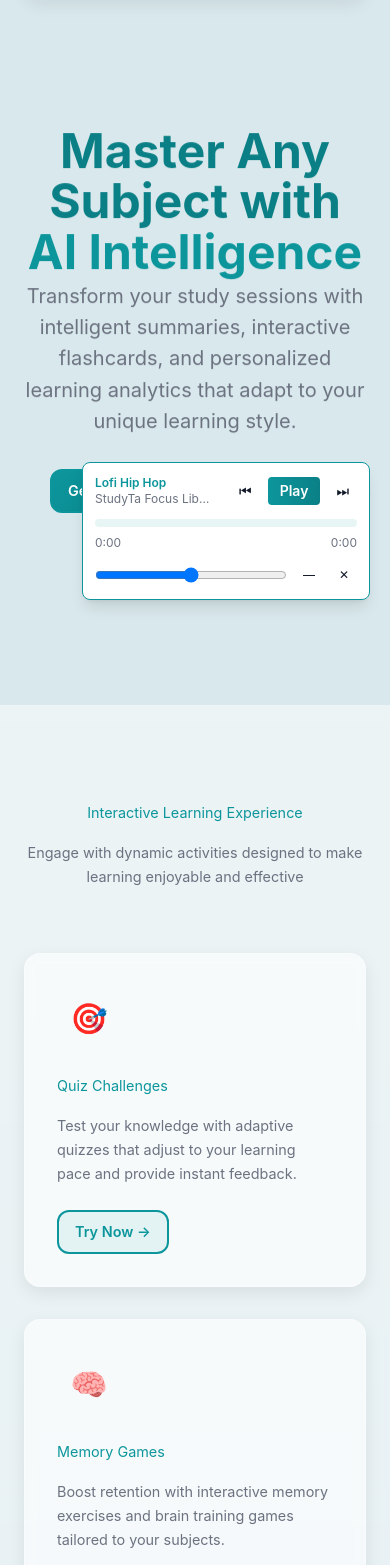
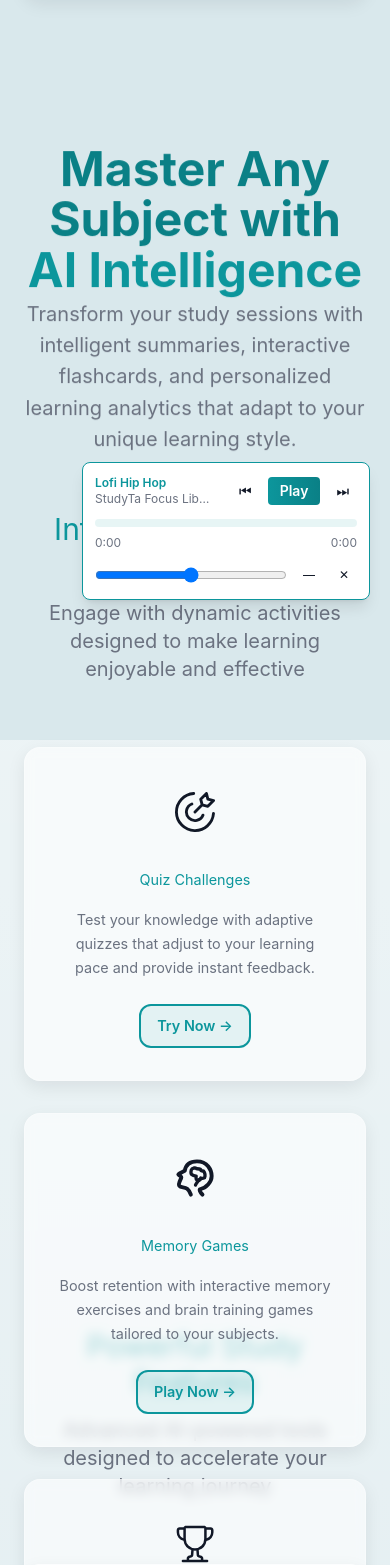
Before and after one commit to Hachimanka/StudyTaa, a React (Vite) app in the folder frontend/: page / in a window 390 px wide. Shown: the part 104-1669 px from the top of the page. Built offline with nearby package versions, Linux system fonts and the light colour scheme; no server answers.

Commit message:
Enhance Landing Page with SVG Icons and Improved Layout

```diff
--- a/frontend/src/pages/Landing.jsx
+++ b/frontend/src/pages/Landing.jsx
@@ -3,15 +3,95 @@ import { Link } from "react-router-dom";
 import { motion } from "framer-motion";
 import TopNav from "../components/TopNav";
 
+// Inline SVG icons adapted for React (use currentColor for theming)
+const IconQuiz = (
+  <svg viewBox="0 0 14 14" className="w-10 h-10 themed-icon" aria-hidden>
+    <g fill="none" stroke="currentColor" strokeLinecap="round" strokeLinejoin="round">
+      <path d="M13.48 7.516a6.5 6.5 0 1 1-6.93-7" />
+      <path d="M9.79 8.09A3 3 0 1 1 5.9 4.21M7 7l2.5-2.5m2 .5l-2-.5l-.5-2l2-2l.5 2l2 .5z" />
+    </g>
+  </svg>
+);
+
+const IconMemory = (
+  <svg viewBox="0 0 48 48" className="w-10 h-10 themed-icon" aria-hidden>
+    <g fill="none" stroke="currentColor">
+      <path
+        strokeLinecap="round"
+        strokeLinejoin="round"
+        strokeWidth="4.667"
+        d="M19.036 44c-.98-3.195-2.458-5.578-4.435-7.147c-2.965-2.353-7.676-.89-9.416-3.318c-1.74-2.428 1.219-6.892 2.257-9.526c1.039-2.634-3.98-3.565-3.394-4.313c.39-.499 2.927-1.937 7.609-4.316C12.987 7.794 17.9 4 26.398 4C39.144 4 44 14.806 44 21.68c0 6.872-5.88 14.276-14.256 15.873c-.749 1.09.331 3.24 3.24 6.447"
+      />
+      <path
+        strokeLinejoin="round"
+        strokeWidth="4"
+        d="M19.5 14.5c-.654 2.534-.46 4.314.583 5.339c1.042 1.024 2.818 1.695 5.328 2.01c-.57 3.269.125 4.802 2.083 4.6c1.958-.201 3.135-1.015 3.53-2.44c3.06.86 4.719.14 4.976-2.16c.385-3.45-1.475-6.201-2.238-6.201c-.762 0-2.738-.093-2.738-1.148s-2.308-1.65-4.391-1.65s-.83-1.405-3.69-.85c-1.907.37-3.055 1.203-3.443 2.5Z"
+        clipRule="evenodd"
+      />
+      <path strokeLinecap="round" strokeWidth="4" d="M30.5 25.5c-1.017.631-2.412 1.68-3 2.5c-1.469 2.05-2.66 3.298-2.92 4.608" />
+    </g>
+  </svg>
+);
+
+const IconStreaks = (
+  <svg viewBox="0 0 24 24" className="w-10 h-10 themed-icon" aria-hidden>
+    <path
+      fill="currentColor"
+      d="M5.09 10.121A5.251 5.251 0 0 1 1 5V3.75C1 2.784 1.784 2 2.75 2h2.364c.236-.586.81-1 1.48-1h10.812c.67 0 1.244.414 1.48 1h2.489c.966 0 1.75.784 1.75 1.75V5a5.252 5.252 0 0 1-4.219 5.149a7.01 7.01 0 0 1-4.644 5.478l.231 3.003a.5.5 0 0 0 .034.031c.079.065.303.203.836.282c.838.124 1.637.81 1.637 1.807v.75h2.25a.75.75 0 0 1 0 1.5H4.75a.75.75 0 0 1 0-1.5H7v-.75c0-.996.8-1.683 1.637-1.807c.533-.08.757-.217.836-.282a.5.5 0 0 0 .034-.031l.231-3.003A7.012 7.012 0 0 1 5.09 10.12ZM6.5 2.594V9a5.5 5.5 0 1 0 11 0V2.594a.094.094 0 0 0-.094-.094H6.594a.094.094 0 0 0-.094.094Zm4.717 13.363l-.215 2.793l-.001.021l-.003.043a1.212 1.212 0 0 1-.022.147c-.05.237-.194.567-.553.86c-.348.286-.853.5-1.566.605a.478.478 0 0 0-.274.136a.264.264 0 0 0-.083.188v.75h7v-.75a.264.264 0 0 0-.083-.188a.478.478 0 0 0-.274-.136c-.713-.105-1.218-.32-1.567-.604c-.358-.294-.502-.624-.552-.86a1.22 1.22 0 0 1-.025-.19l-.001-.022l-.215-2.793a7.069 7.069 0 0 1-1.566 0ZM19 8.578A3.751 3.751 0 0 0 21.625 5V3.75a.25.25 0 0 0-.25-.25H19ZM5 3.5H2.75a.25.25 0 0 0-.25.25V5A3.752 3.752 0 0 0 5 8.537Z"
+    />
+  </svg>
+);
+
+const IconSummarizer = (
+  <svg viewBox="0 0 16 16" className="w-10 h-10 themed-icon" aria-hidden>
+    <path
+      fill="currentColor"
+      d="M5 1a.5.5 0 0 1 .5.5V2h2v-.5a.5.5 0 0 1 1 0V2h2v-.5a.5.5 0 0 1 1 0V2A1.5 1.5 0 0 1 13 3.5v2.536a2.547 2.547 0 0 0-1 .406V3.5a.5.5 0 0 0-.5-.5h-7a.5.5 0 0 0-.5.5v10a.5.5 0 0 0 .5.5h1.547v.002a1.59 1.59 0 0 0 .068.998H4.5A1.5 1.5 0 0 1 3 13.5v-10A1.5 1.5 0 0 1 4.5 2v-.5A.5.5 0 0 1 5 1Zm5 7c.107 0 .206.034.288.091L9.378 9H6a.5.5 0 0 1 0-1h4Zm-3.004 3.435A.5.5 0 0 0 6.5 11H6a.5.5 0 0 0 0 1h.5a.498.498 0 0 0 .157-.025c.097-.189.21-.37.339-.54ZM6 5a.5.5 0 0 0 0 1h4a.5.5 0 0 0 0-1H6Zm6.338 2.455a1.56 1.56 0 0 1 2.207 2.207l-4.289 4.288a2.777 2.777 0 0 1-1.29.731l-1.211.303a.61.61 0 0 1-.74-.74l.304-1.21c.122-.489.374-.935.73-1.29l4.289-4.289Z"
+    />
+  </svg>
+);
+
+const IconFlashcards = (
+  <svg viewBox="0 0 24 24" className="w-10 h-10 themed-icon" aria-hidden>
+    <path
+      fill="none"
+      stroke="currentColor"
+      strokeLinecap="round"
+      strokeLinejoin="round"
+      strokeWidth="2"
+      d="m3.604 7.197l7.138-3.109a.96.96 0 0 1 1.27.527l4.924 11.902a1 1 0 0 1-.514 1.304L9.285 20.93a.96.96 0 0 1-1.271-.527L3.09 8.5a1 1 0 0 1 .514-1.304zM15 4h1a1 1 0 0 1 1 1v3.5M20 6c.264.112.52.217.768.315a1 1 0 0 1 .53 1.311L19 13"
+    />
+  </svg>
+);
+
+const IconLibrary = (
+  <svg viewBox="0 0 256 256" className="w-10 h-10 themed-icon" aria-hidden>
+    <path
+      fill="currentColor"
+      d="m231.65 194.55l-33.19-157.8a16 16 0 0 0-19-12.39l-46.81 10.06a16.08 16.08 0 0 0-12.3 19l33.19 157.8A16 16 0 0 0 169.16 224a16.25 16.25 0 0 0 3.38-.36l46.81-10.06a16.09 16.09 0 0 0 12.3-19.03ZM136 50.15v-.09l46.8-10l3.33 15.87L139.33 66Zm6.62 31.47l46.82-10.05l3.34 15.9L146 97.53Zm6.64 31.57l46.82-10.06l13.3 63.24l-46.82 10.06ZM216 197.94l-46.8 10l-3.33-15.87l46.8-10.07l3.33 15.85v.09ZM104 32H56a16 16 0 0 0-16 16v160a16 16 0 0 0 16 16h48a16 16 0 0 0 16-16V48a16 16 0 0 0-16-16ZM56 48h48v16H56Zm0 32h48v96H56Zm48 128H56v-16h48v16Z"
+    />
+  </svg>
+);
+
+const IconAnalytics = (
+  <svg viewBox="0 0 32 32" className="w-10 h-10 themed-icon" aria-hidden>
+    <path fill="currentColor" d="M4 2H2v26a2 2 0 0 0 2 2h26v-2H4Z" />
+    <path fill="currentColor" d="M30 9h-7v2h3.59L19 18.59l-4.29-4.3a1 1 0 0 0-1.42 0L6 21.59L7.41 23L14 16.41l4.29 4.3a1 1 0 0 0 1.42 0l8.29-8.3V16h2Z" />
+  </svg>
+);
+
 export default function Landing() {
   return (
-    <div id="landingPage" className="min-h-screen flex flex-col">
+    <div
+      id="landingPage"
+      className="min-h-screen flex flex-col overflow-y-auto snap-y snap-mandatory"
+    >
+      {/* Hero Section containing TopNav + header content */}
+      <section className="relative h-screen overflow-hidden flex flex-col snap-start">
+        {/* Ensure nav renders above decorative overlay */}
         <TopNav />
-
-      {/* Hero Section */}
-      <section className="relative py-32 px-6 overflow-hidden flex-grow">
-        <div className="absolute inset-0 opacity-10"></div>
-        <div className="max-w-7xl mx-auto text-center relative z-10">
+        <div className="absolute inset-0 opacity-10 pointer-events-none z-0"></div>
+        <div className="flex flex-col flex-grow px-6 max-w-7xl w-full mx-auto text-center justify-center relative z-10">
           <motion.div
             initial={{ opacity: 0, y: 40 }}
             whileInView={{ opacity: 1, y: 0 }}
@@ -55,15 +135,12 @@ export default function Landing() {
             >
               Get Started Free
             </Link>
-            <button className="btn-modern btn-secondary text-body">
-              Watch Demo
-            </button>
           </motion.div>
         </div>
       </section>
 
       {/* Fun Activities Section */}
-    <section className="py-24 px-6 section-surface bg-[#EDF1F6]">
+    <section className="h-screen px-6 section-surface bg-[#EDF1F6] flex items-center snap-start">
         <div className="max-w-7xl mx-auto">
           <motion.div
             initial={{ opacity: 0, y: 40 }}
@@ -72,10 +149,10 @@ export default function Landing() {
             viewport={{ once: true }}
             className="text-center mb-16"
           >
-            <h2 className="text-heading text-primary mb-4">
+            <h2 className="text-heading text-primary mb-4 text-3xl">
               Interactive Learning Experience
             </h2>
-            <p className="text-body text-muted max-w-2xl mx-auto">
+            <p className="text-body text-xl text-muted max-w-2xl mx-auto">
               Engage with dynamic activities designed to make learning enjoyable
               and effective
             </p>
@@ -84,19 +161,19 @@ export default function Landing() {
           <div className="grid md:grid-cols-3 gap-8">
             {[
               {
-                icon: "🎯",
+                icon: IconQuiz,
                 title: "Quiz Challenges",
                 text: "Test your knowledge with adaptive quizzes that adjust to your learning pace and provide instant feedback.",
                 btn: "Try Now →",
               },
               {
-                icon: "🧠",
+                icon: IconMemory,
                 title: "Memory Games",
                 text: "Boost retention with interactive memory exercises and brain training games tailored to your subjects.",
                 btn: "Play Now →",
               },
               {
-                icon: "🏆",
+                icon: IconStreaks,
                 title: "Study Streaks",
                 text: "Build consistent study habits with daily challenges and achievement badges that motivate progress.",
                 btn: "Start Streak →",
@@ -110,16 +187,16 @@ export default function Landing() {
                 viewport={{ once: true }}
                 whileHover={{ scale: 1.05, y: -8, boxShadow: "0 12px 24px rgba(0,0,0,0.15)", transition: { type: "spring", stiffness: 300 } }}
 
-                className="glass-card p-8 interactive cursor-pointer"
+                className="glass-card p-8 interactive cursor-pointer flex flex-col items-center text-center"
               >
                 <div className="w-16 h-16 rounded-3xl flex items-center justify-center mb-6 gradient-primary">
-                  <span className="text-white text-3xl">{item.icon}</span>
+                  {item.icon}
                 </div>
                 <h3 className="text-subheading text-primary mb-4">{item.title}</h3>
                 <p className="text-body text-muted mb-6">{item.text}</p>
-                <button className="btn-modern btn-secondary text-caption">
+                <Link to="/login" className="btn-modern btn-secondary text-caption">
                   {item.btn}
-                </button>
+                </Link>
               </motion.div>
             ))}
           </div>
@@ -129,7 +206,7 @@ export default function Landing() {
       {/* Features Section */}
       <section
         id="features"
-        className="py-24 px-6 hero-surface"
+        className="h-screen px-6 hero-surface flex items-center snap-start"
       >
         <div className="max-w-7xl mx-auto ">
           <motion.div
@@ -139,10 +216,10 @@ export default function Landing() {
             viewport={{ once: true }}
             className="text-center mb-16"
           >
-            <h2 className="text-heading text-primary mb-4">
+            <h2 className="text-heading text-primary mb-4 text-3xl">
               Powerful Study Features
             </h2>
-            <p className="text-body text-muted max-w-2xl mx-auto">
+            <p className="text-body text-xl text-muted max-w-2xl mx-auto">
               Advanced AI-powered tools designed to accelerate your learning
               journey
             </p>
@@ -150,10 +227,10 @@ export default function Landing() {
 
           <div className="grid md:grid-cols-2 lg:grid-cols-4 gap-8">
             {[
-              { icon: "📝", title: "AI Summarizer", text: "Convert lengthy texts into concise, digestible summaries with key insights highlighted" },
-              { icon: "🃏", title: "Smart Flashcards", text: "Auto-generate intelligent flashcards from your study materials with spaced repetition" },
-              { icon: "📚", title: "Digital Library", text: "Organize and access all your study materials in one centralized, searchable location" },
-              { icon: "📊", title: "Learning Analytics", text: "Track progress with detailed insights and identify areas for improvement" },
+              { icon: IconSummarizer, title: "AI Summarizer", text: "Convert lengthy texts into concise, digestible summaries with key insights highlighted" },
+              { icon: IconFlashcards, title: "Smart Flashcards", text: "Auto-generate intelligent flashcards from your study materials with spaced repetition" },
+              { icon: IconLibrary, title: "Digital Library", text: "Organize and access all your study materials in one centralized, searchable location" },
+              { icon: IconAnalytics, title: "Learning Analytics", text: "Track progress with detailed insights and identify areas for improvement" },
             ].map((item, i) => (
               <motion.div
                 key={i}
@@ -165,7 +242,7 @@ export default function Landing() {
                 className="glass-card p-6 text-center interactive cursor-pointer"
               >
                 <div className="w-20 h-20 rounded-3xl mx-auto mb-6 flex items-center justify-center gradient-primary">
-                  <span className="text-white text-3xl">{item.icon}</span>
+                  {item.icon}
                 </div>
                 <h3 className="text-subheading text-primary mb-3">{item.title}</h3>
                 <p className="text-body text-muted">{item.text}</p>
@@ -176,7 +253,7 @@ export default function Landing() {
       </section>
 
       {/* How It Works Section */}
-    <section id="how-it-works" className="py-24 px-6 section-surface bg-[#FFFFFF]">
+    <section id="how-it-works" className="h-screen px-6 section-surface bg-[#FFFFFF] flex items-center snap-start">
         <div className="max-w-7xl mx-auto">
           <motion.div
             initial={{ opacity: 0, y: 40 }}
@@ -185,8 +262,8 @@ export default function Landing() {
             viewport={{ once: true }}
             className="text-center mb-16"
           >
-            <h2 className="text-heading text-primary mb-4">How It Works</h2>
-            <p className="text-body text-muted max-w-2xl mx-auto">
+            <h2 className="text-heading text-primary mb-4 text-3xl">How It Works</h2>
+            <p className="text-body text-xl text-muted max-w-2xl mx-auto">
               Simple steps to start your learning journey with Lemivon
             </p>
           </motion.div>
@@ -219,37 +296,44 @@ export default function Landing() {
         </div>
       </section>
 
-  {/* About Us Section */}
-  <section id="about" className="py-24 px-6 section-surface bg-[#FFFFFF]">
-        <div className="max-w-7xl mx-auto text-center">
+  {/* About Section + Footer (full-height, footer pinned to bottom) */}
+  <section
+    id="about"
+    className="h-screen section-surface bg-[#FFFFFF] flex flex-col snap-start"
+  >
+    <div className="max-w-7xl w-full mx-auto px-6 py-16 flex-grow text-center">
       <motion.div
         initial={{ opacity: 0, y: 40 }}
         whileInView={{ opacity: 1, y: 0 }}
         transition={{ duration: 0.8 }}
         viewport={{ once: true }}
       >
-            <h2 className="text-heading text-primary mb-4">About Us</h2>
-            <p className="text-body text-muted max-w-3xl mx-auto">
+        <h2 className="text-heading text-primary mb-4 text-3xl">About Us</h2>
+        <p className="text-body text-xl text-muted max-w-3xl mx-auto">
           Lemivon was created by passionate students and developers who
-              believe learning should be smarter, interactive, and accessible
-              for everyone. We combine technology and education to empower
-              learners worldwide.
+          believe learning should be smarter, interactive, and accessible for
+          everyone. We combine technology and education to empower learners
+          worldwide.
         </p>
       </motion.div>
     </div>
-      </section>
-
-      {/* Footer */}
-  <footer className="footer-surface text-muted py-10 mt-0">
-        <div className="max-w-7xl mx-auto px-6 grid md:grid-cols-3 gap-12">
-          <div>
-            <h3 className="text-lg font-bold text-heading mb-4">Lemivon</h3>
+    <footer id="contact" className="footer-surface text-muted py-8 mt-auto w-full">
+      <div className="max-w-7xl mx-auto px-6 grid md:grid-cols-3 gap-8">
+        <div className="flex flex-col">
+          <div className="flex items-start gap-4 mb-3">
+            <img
+              src="/Lemivon.ico"
+              alt="StudyTa Logo"
+              className="w-10 h-12 rounded"
+            />
+            <h3 className="text-2xl font-bold footer-title py-2">Lemivon</h3>
+          </div>
           <p className="text-sm text-muted">
             Your AI-powered study companion for smarter learning.
           </p>
         </div>
-          <div>
-            <h4 className="font-semibold text-heading mb-4">Quick Links</h4>
+        <div className="flex flex-col items-center">
+          <h4 className="font-semibold text-heading mb-3">Quick Links</h4>
           <ul className="space-y-2 text-sm">
             <li><a href="#features" className="hover:text-heading transition">Features</a></li>
             <li><a href="#how-it-works" className="hover:text-heading transition">How It Works</a></li>
@@ -257,19 +341,40 @@ export default function Landing() {
             <li><a href="#contact" className="hover:text-heading transition">Contact</a></li>
           </ul>
         </div>
-          <div>
-            <h4 className="font-semibold text-heading mb-4">Follow Us</h4>
-            <div className="flex space-x-4 text-lg">
-              <a href="#" className="hover:text-heading">🌐</a>
-              <a href="#" className="hover:text-heading">🐦</a>
-              <a href="#" className="hover:text-heading">📘</a>
+        <div className="pl-6 md:pl-50">
+          <h4 className="font-semibold text-heading mb-3">Follow Us</h4>
+          <div className="flex space-x-4 items-center">
+            <a
+              href="https://www.facebook.com/forrosueloleonard.lape"
+              target="_blank"
+              rel="noopener noreferrer"
+              aria-label="Facebook"
+              className="hover:opacity-80 transition"
+            >
+              <svg xmlns="http://www.w3.org/2000/svg" viewBox="0 0 256 256" className="w-6 h-6">
+                <path fill="#1877F2" d="M256 128C256 57.308 198.692 0 128 0C57.308 0 0 57.307 0 128c0 63.888 46.808 116.843 108 126.445V165H75.5v-37H108V99.8c0-32.08 19.11-49.8 48.347-49.8C170.352 50 185 52.5 185 52.5V84h-16.14C152.958 84 148 93.867 148 103.99V128h35.5l-5.675 37H148v89.445c61.192-9.602 108-62.556 108-126.445"/>
+                <path fill="#FFF" d="m177.825 165l5.675-37H148v-24.01C148 93.866 152.959 84 168.86 84H185V52.5S170.352 50 156.347 50C127.11 50 108 67.72 108 99.8V128H75.5v37H108v89.445A128.959 128.959 0 0 0 128 256a128.9 128.9 0 0 0 20-1.555V165h29.825"/>
+              </svg>
+            </a>
+            <a
+              href="https://github.com/Hachimanka/StudyTaa.git"
+              target="_blank"
+              rel="noopener noreferrer"
+              aria-label="GitHub"
+              className="social-icon"
+            >
+              <svg xmlns="http://www.w3.org/2000/svg" viewBox="0 0 24 24" className="w-6 h-6">
+                <path fill="currentColor" d="M12 .297c-6.63 0-12 5.373-12 12c0 5.303 3.438 9.8 8.205 11.385c.6.113.82-.258.82-.577c0-.285-.01-1.04-.015-2.04c-3.338.724-4.042-1.61-4.042-1.61C4.422 18.07 3.633 17.7 3.633 17.7c-1.087-.744.084-.729.084-.729c1.205.084 1.838 1.236 1.838 1.236c1.07 1.835 2.809 1.305 3.495.998c.108-.776.417-1.305.76-1.605c-2.665-.3-5.466-1.332-5.466-5.93c0-1.31.465-2.38 1.235-3.22c-.135-.303-.54-1.523.105-3.176c0 0 1.005-.322 3.3 1.23c.96-.267 1.98-.399 3-.405c1.02.006 2.04.138 3 .405c2.28-1.552 3.285-1.23 3.285-1.23c.645 1.653.24 2.873.12 3.176c.765.84 1.23 1.91 1.23 3.22c0 4.61-2.805 5.625-5.475 5.92c.42.36.81 1.096.81 2.22c0 1.606-.015 2.896-.015 3.286c0 .315.21.69.825.57C20.565 22.092 24 17.592 24 12.297c0-6.627-5.373-12-12-12"/>
+              </svg>
+            </a>
           </div>
         </div>
       </div>
-        <div className="text-center text-sm text-muted mt-8">
+      <div className="text-center text-xs text-muted mt-6">
         © {new Date().getFullYear()} Lemivon. All rights reserved.
       </div>
     </footer>
+  </section>
     </div>
   );
 }
```
Also changed, not shown: 1 other file (tests, documents, lock files or other folders). Lines whose indentation alone changed are shown as unchanged.
